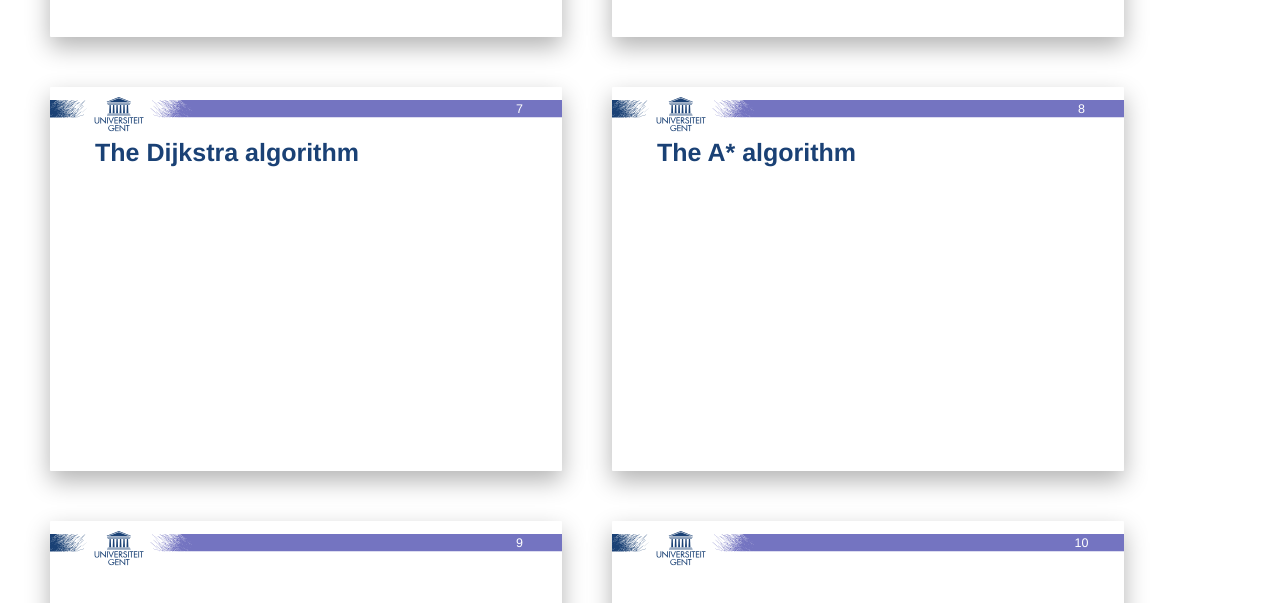
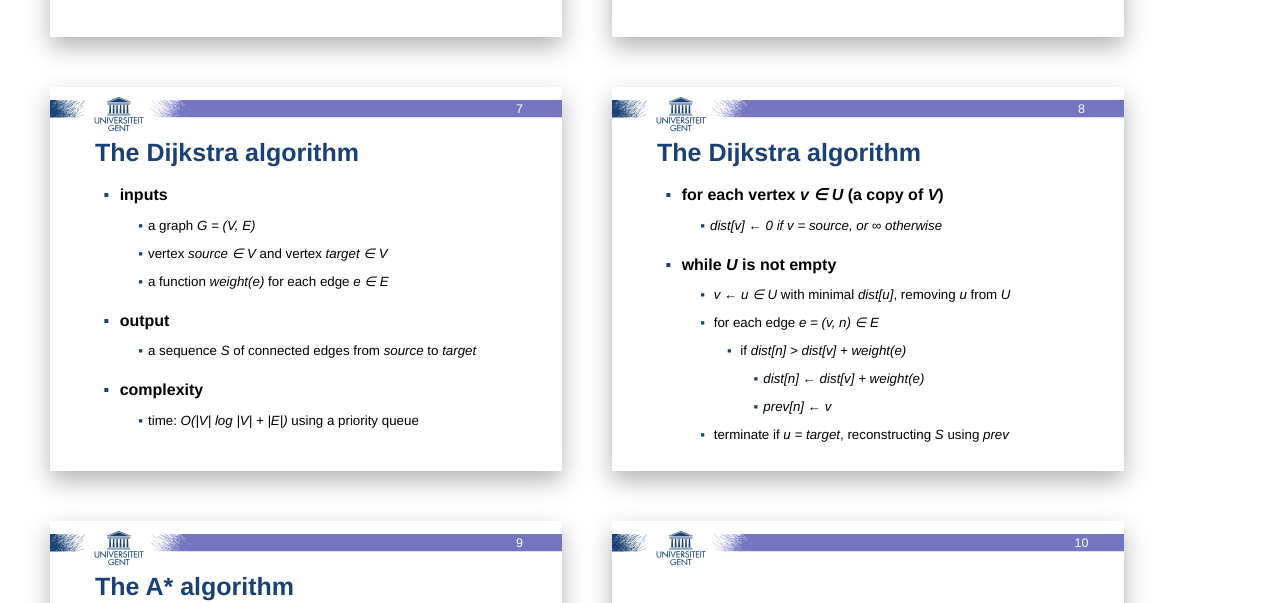
Before and after one commit to RubenVerborgh/Computing-Interesting-Paths, a website: page index.html in a window 1280 px wide. Shown: the part 1445-2048 px from the top of the page. Drawn offline with Linux system fonts and the light colour scheme.

Commit message:
Explain Dijkstra.

```diff
--- a/index.html
+++ b/index.html
@@ -137,6 +137,65 @@
 
   <div class="slide" id="dijkstra">
     <h2>The Dijkstra algorithm</h2>
+    <ul>
+      <li>
+        inputs
+        <ul>
+          <li>a graph <em>G = (V, E)</em></li>
+          <li>vertex <em>source ∈ V</em> and vertex <em>target ∈ V</em></li>
+          <li>a function <em>weight(e)</em> for each edge <em>e ∈ E</em></li>
+        </ul>
+      </li>
+      <li class="next">
+        output
+        <ul>
+          <li>a sequence <em>S</em> of connected edges from <em>source</em> to <em>target</em></li>
+        </ul>
+      </li>
+      <li class="next">
+        complexity
+        <ul>
+          <li>time: <em>O(|V| log |V| + |E|)</em> using a priority queue</li>
+        </ul>
+      </li>
+    </ul>
+  </div>
+
+  <div class="slide" id="dijkstra-algorithm">
+    <h2>The Dijkstra algorithm</h2>
+    <ul>
+      <li class="next">
+        for each vertex <em>v ∈ U</em> (a copy of <em>V</em>)
+        <ul>
+          <li class="next"><em>dist[v] ← 0 if v = source, or ∞ otherwise</em></li>
+        </ul>
+      </li>
+      <li class="next">
+        while <em>U</em> is not empty
+        <ul>
+          <li class="next">
+            <em>v ← u ∈ U</em> with minimal <em>dist[u]</em>,
+            removing <em>u</em> from <em>U</em>
+          </li>
+          <li class="next">
+            for each edge <em>e = (v, n) ∈ E</em>
+            <ul>
+              <li class="next">
+                if <em>dist[n] &gt; dist[v] + weight(e)</em>
+                <ul class="next">
+                  <li><em>dist[n] ← dist[v] + weight(e)</em></li>
+                  <li><em>prev[n] ← v</em></li>
+                </ul>
+              </li>
+            </ul>
+          </li>
+          <li class="next">
+            terminate if <em>u = target</em>,
+            reconstructing <em>S</em> using <em>prev</em>
+          </li>
+        </ul>
+      </li>
+    </ul>
   </div>
 
   <div class="slide" id="a-star">
```
